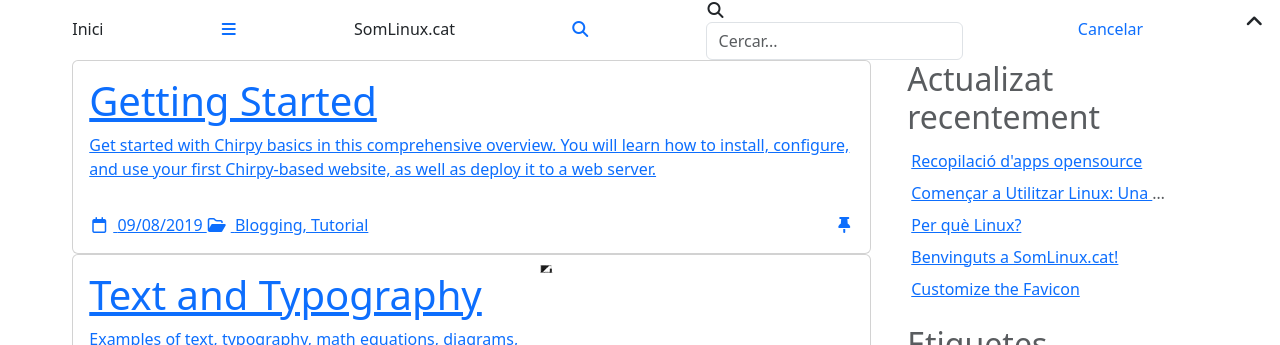
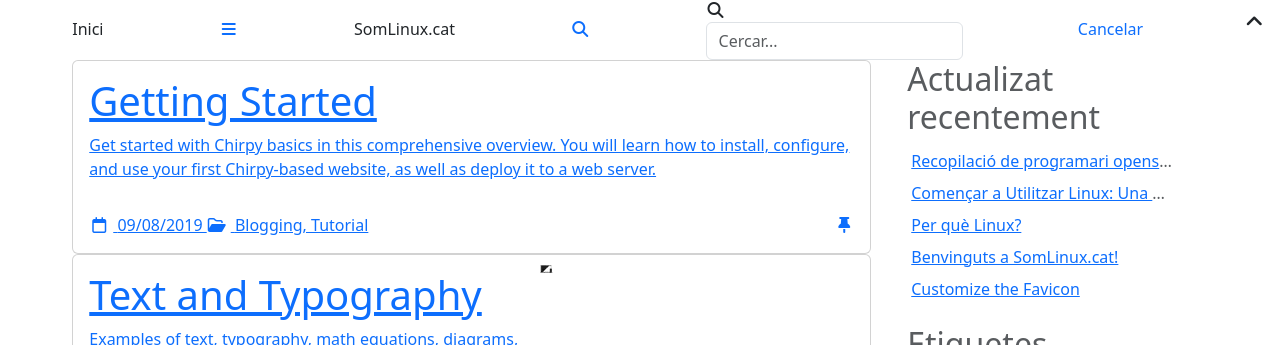
Before and after one commit to somtic/somlinux.cat, a Jekyll site: the page built from index.html, in a window 1280 px wide. Shown: the part 272-617 px from the top of the page. Built offline with Jekyll 4.4.1, drawn with Linux system fonts in a browser that asks for light colours; cached includes are drawn as plain includes.

Commit message:
errors al post

```diff
--- a/_posts/2024-04-04-apps-opensource.md
+++ b/_posts/2024-04-04-apps-opensource.md
@@ -1,12 +1,12 @@
 ---
-title:  "Recopilació d'apps opensource"
-description: "Llistat d'apps i eines que anem recopilant a SomLinux.cat"
+title:  "Recopilació de programari opensource"
+description: "Llistat de programari i eines que anem recopilant a SomLinux.cat"
 date:   2024-04-04 17:10:39 +0200
 categories: [OpenSource, Programari]
 tags: [bookmarks, apps, programari]
 image:
   path: 'https://somlinux.cat/assets/img/posts/chiara-f-MI8He1NWPWg-unsplash.jpg'
-  alt: "Foto de [Chiara F](https://unsplash.com/es/@quasichiara?utm_content=creditCopyText&utm_medium=referral&utm_source=unsplash) a [Unsplash](https://unsplash.com/es/fotos/fotografia-de-enfoque-superficial-de-marcapaginas-verdes-rosas-y-naranjas-MI8He1NWPWg?utm_content=creditCopyText&utm_medium=referral&utm_source=unsplash)"
+  alt: 'Foto de [Chiara F](https://unsplash.com/es/@quasichiara?utm_content=creditCopyText&utm_medium=referral&utm_source=unsplash) a [Unsplash](https://unsplash.com/es/fotos/fotografia-de-enfoque-superficial-de-marcapaginas-verdes-rosas-y-naranjas-MI8He1NWPWg?utm_content=creditCopyText&utm_medium=referral&utm_source=unsplash)'
 ---
 
 # Recopilació d'apps OpenSource
```
Also changed, not shown: 1 other file.
